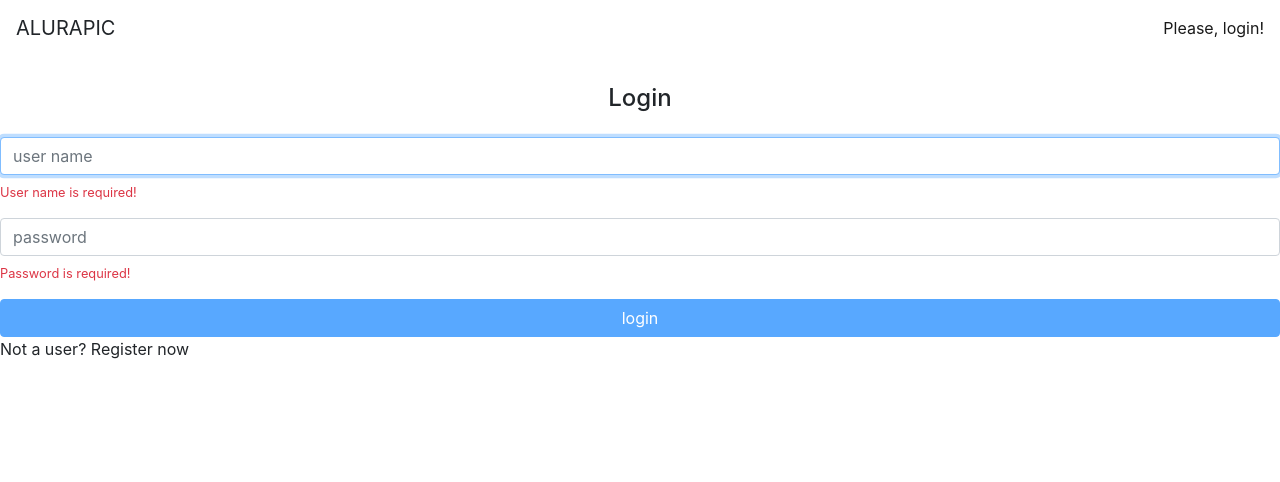
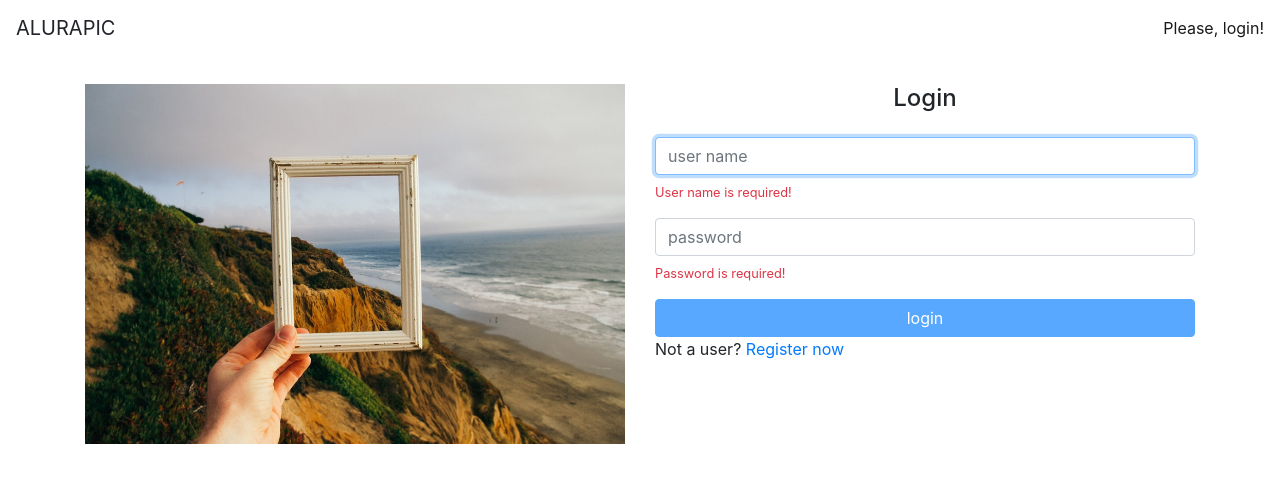
Before and after one commit to ricardoub/estudos-angular-alura-alurapic-app, an Angular app: page / in a window 1280 px wide. Shown: the top 482 px of the page. Built offline with nearby package versions, Linux system fonts and the light colour scheme.

Commit message:
p2-aula05-02 - rotas filhas

```diff
--- a/src/app/app.routing.module.ts
+++ b/src/app/app.routing.module.ts
@@ -8,16 +8,23 @@
 import { SignInComponent } from './home/signin/signin.component';
 import { AuthGuard } from './core/auth/auth.guard';
 import { SignUpComponent } from './home/signup/signup.component';
+import { HomeComponent } from './home/home.component';
 
 const routes: Routes = [
     {
         path: '',
-        component: SignInComponent,
-        canActivate: [ AuthGuard ]
-    },
-    {
-        path: 'signup',
-        component: SignUpComponent
+        component: HomeComponent,
+        canActivate: [ AuthGuard ],
+        children: [
+            {
+                path: '',
+                component: SignInComponent
+            },
+            {
+                path: 'signup',
+                component: SignUpComponent
+            },
+        ]
     },
     {
         path: 'user/exists/:userName',
--- /dev/null
+++ b/src/app/home/home.component.html
@@ -0,0 +1,11 @@
+<div class="container">
+    <div class="row">
+        <div class="col-md-6 mb-2">
+            <img class="img-fluid d-none d-sm-block"
+                src="/assets/img/home.jpg" alt="Welcome">
+        </div>
+        <div class="col-md-6">
+            <router-outlet></router-outlet>
+        </div>
+    </div>
+</div>
--- /dev/null
+++ b/src/app/home/home.component.ts
@@ -0,0 +1,6 @@
+import { Component } from '@angular/core';
+
+@Component({
+    templateUrl: './home.component.html'
+})
+export class HomeComponent {}
--- a/src/app/home/home.module.ts
+++ b/src/app/home/home.module.ts
@@ -5,11 +5,13 @@
 import { VMessageModule } from '../shared/components/vmessage/vmessage.module';
 import { RouterModule } from '@angular/router';
 import { SignUpComponent } from './signup/signup.component';
+import { HomeComponent } from './home.component';
 
 @NgModule({
     declarations: [
         SignInComponent,
-        SignUpComponent
+        SignUpComponent,
+        HomeComponent
     ],
     imports: [
         CommonModule,
--- a/src/app/home/signin/signin.component.html
+++ b/src/app/home/signin/signin.component.html
@@ -34,4 +34,4 @@
 
 </form>
 
-<p>Not a user? <a>Register now</a></p>
+<p>Not a user? <a [routerLink]="['signup']">Register now</a></p>
--- a/src/app/home/signin/signin.component.ts
+++ b/src/app/home/signin/signin.component.ts
@@ -11,7 +11,7 @@
 export class SignInComponent implements OnInit {
 
     loginForm: FormGroup;
-    @ViewChild('userNameInput', {static: false}) userNameInput: ElementRef<HTMLInputElement>;
+    @ViewChild('userNameInput', {static: true}) userNameInput: ElementRef<HTMLInputElement>;
 
     constructor(
         private formBuilder: FormBuilder,
@@ -21,11 +21,13 @@
     ){}
 
     ngOnInit(): void {
+
         this.loginForm = this.formBuilder.group({
             userName: ['', Validators.required],
             password: ['', Validators.required]
         })
 
+        this.usernameFocus();
     }
 
     login() {
@@ -40,10 +42,15 @@
                 err => {
                     console.log(err);
                     this.loginForm.reset();
-                    this.platformDetectionService.isPlatformBrowser() &&
-                        this.userNameInput.nativeElement.focus();
+                    //this.platformDetectionService.isPlatformBrowser() &&
+                    //    this.userNameInput.nativeElement.focus();
+                    this.usernameFocus();
                     alert('Invalid user name or password');
                 }
             );
     }
+
+    usernameFocus() {
+        this.platformDetectionService.isPlatformBrowser() && this.userNameInput.nativeElement.focus();
+    }
 }
--- a/src/app/home/signup/signup.component.html
+++ b/src/app/home/signup/signup.component.html
@@ -2,7 +2,7 @@
 
 <form  [formGroup]="signupForm" class="form mt-4" (submit)="signup()">
     <div class="form-group">
-        <input formControlName="email" placeholder="email" class="form-control" autofocus >
+        <input #emailInput formControlName="email" placeholder="email" class="form-control" autofocus >
         <ap-vmessage
             *ngIf="signupForm.get('email').errors?.required"
             text=" E-mail is required!">
@@ -72,5 +72,5 @@
 
     <button [disabled]="signupForm.invalid || signupForm.pending" class="btn btn-primary btn-block">Register</button>
 
-    <p>Already a user?<a [routerLink]="['']">Sign In!</a></p>
+    <p>Already a user? <a [routerLink]="['']">Sign In!</a></p>
 </form>
--- a/src/app/home/signup/signup.component.ts
+++ b/src/app/home/signup/signup.component.ts
@@ -1,4 +1,4 @@
-import { Component, OnInit } from '@angular/core';
+import { Component, OnInit, ViewChild, ElementRef } from '@angular/core';
 import { FormGroup, FormBuilder, Validators } from '@angular/forms';
 
 import { lowerCaseValidator } from 'src/app/shared/validators/lower-case.validator';
@@ -6,6 +6,7 @@
 import { NewUser } from './new-user';
 import { SignUpService } from './signup.service';
 import { Router } from '@angular/router';
+import { PlataformDetectorService } from 'src/app/core/platform-detector/platform-detector.service';
 
 @Component({
     templateUrl: './signup.component.html'
@@ -13,12 +14,14 @@
 export class SignUpComponent implements OnInit {
 
     signupForm: FormGroup;
+    @ViewChild('emailInput', {static: true}) emailInput: ElementRef<HTMLInputElement>;
 
     constructor(
         private formBuilder: FormBuilder,
         private userNotTakenValidatorService: UserNotTakenValidatorService,
         private signupService: SignUpService,
-        private router: Router
+        private router: Router,
+        private platformDetectorService: PlataformDetectorService
         ) { }
 
     ngOnInit(): void {
@@ -59,6 +62,8 @@
             ]
         });
 
+        this.emailFocus();
+
     }
 
     signup() {
@@ -71,4 +76,10 @@
             );
     }
 
+    emailFocus() {
+        if(this.platformDetectorService.isPlatformBrowser()) {
+            this.emailInput.nativeElement.focus();
+        }
+    }
+
 }
```
Also changed, not shown: src/assets/img/home.jpg (added).
